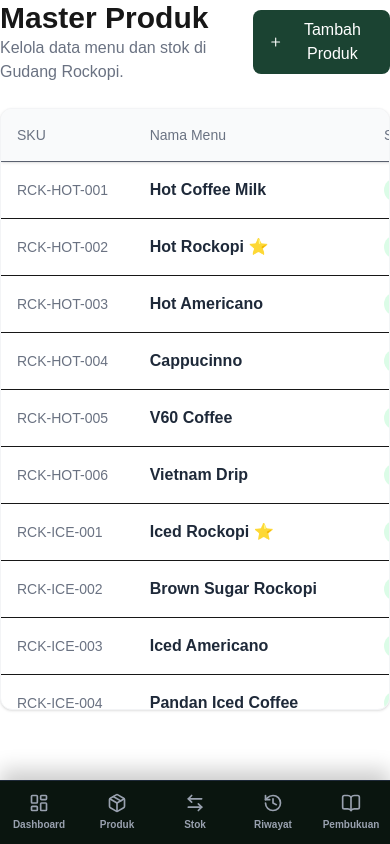
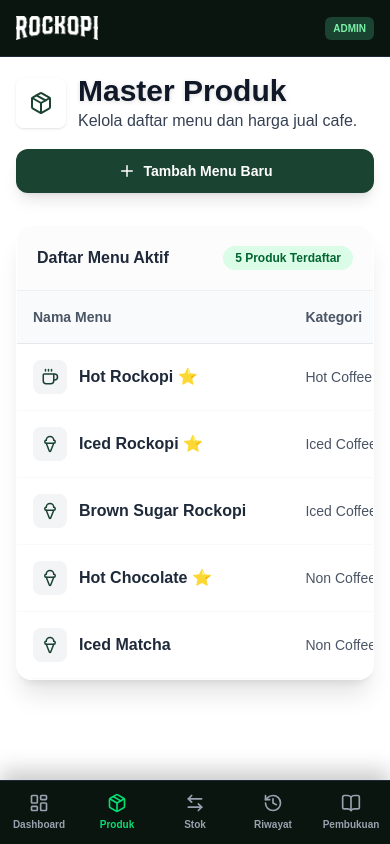
Before and after one commit to jacquilla/rockopi-app, a Next.js app: page /products in a window 390 px wide. Built offline with nearby package versions, Linux system fonts and the light colour scheme.

Commit message:
memperbaiki tampilan mobile dan menambah halaman produk

```diff
--- a/app/(admin)/layout.tsx
+++ b/app/(admin)/layout.tsx
@@ -9,11 +9,11 @@ import {
   History,
   BookOpen,
 } from "lucide-react";
-import "../globals.css"; // Pastikan path CSS ini sesuai dengan struktur Anda
+import "../globals.css";
 
 const menuItems = [
   { name: "Dashboard", path: "/", icon: LayoutDashboard },
-  { name: "Master Produk", path: "#", icon: Package }, // Ganti '#' dengan path asli Anda jika ada
+  { name: "Master Produk", path: "/products", icon: Package }, // Jalur sudah diperbaiki ke /products
   { name: "In/Out Stok", path: "/transactions", icon: ArrowLeftRight },
   { name: "Riwayat", path: "/logs", icon: History },
   { name: "Pembukuan", path: "/finance", icon: BookOpen },
@@ -25,25 +25,27 @@ export default function RootLayout({
   children: React.ReactNode;
 }) {
   const pathname = usePathname();
-
-  // Menyembunyikan navigasi jika sedang berada di halaman order pelanggan
   const isCustomerPage = pathname === "/order";
 
   return (
     <html lang="en">
       <body className="bg-gray-50">
         <div className="flex h-screen overflow-hidden">
-          {/* --- SIDEBAR DESKTOP (Disembunyikan di Layar HP) --- */}
+          {/* --- SIDEBAR DESKTOP --- */}
           {!isCustomerPage && (
             <aside className="hidden md:flex flex-col w-64 bg-[#0a150f] text-white border-r border-gray-800 transition-all">
-              <div className="p-6 border-b border-gray-800 flex flex-col items-center justify-center">
-                <h1 className="text-3xl font-black tracking-widest uppercase">
-                  ROCKOPI
-                </h1>
-                <p className="text-xs tracking-widest text-gray-400 mt-1">
-                  WAREHOUSE
+              {/* Bagian Logo Baru di Halaman Admin */}
+              <div className="p-6 border-b border-gray-800 flex flex-col items-center justify-center bg-black/20">
+                <img
+                  src="/logo.png"
+                  alt="Logo Rockopi"
+                  className="h-10 object-contain drop-shadow-xl mb-1"
+                />
+                <p className="text-[10px] tracking-[0.2em] text-green-400 font-bold uppercase">
+                  Warehouse Panel
                 </p>
               </div>
+
               <nav className="flex-1 py-6 px-4 space-y-2 overflow-y-auto">
                 {menuItems.map((item) => {
                   const isActive = pathname === item.path;
@@ -54,7 +56,7 @@ export default function RootLayout({
                       href={item.path}
                       className={`flex items-center gap-4 px-4 py-3 rounded-xl transition-all duration-200 ${
                         isActive
-                          ? "bg-[#1B4332] text-white font-bold"
+                          ? "bg-[#1B4332] text-white font-bold shadow-lg"
                           : "text-gray-400 hover:bg-white/5 hover:text-white"
                       }`}
                     >
@@ -64,25 +66,47 @@ export default function RootLayout({
                   );
                 })}
               </nav>
+
+              {/* Badge Lingkar Kecil di Bawah Sidebar */}
+              <div className="p-4 border-t border-gray-800 flex justify-center opacity-50 hover:opacity-100 transition-opacity">
+                <img
+                  src="/rockopi.png"
+                  alt="Rockopi Badge"
+                  className="w-10 h-10 object-cover rounded-full"
+                />
+              </div>
             </aside>
           )}
 
           {/* --- KONTEN UTAMA --- */}
-          {/* Tambahkan pb-20 (padding bottom) khusus di HP agar konten tidak tertutup menu bawah */}
           <main
             className={`flex-1 overflow-y-auto ${!isCustomerPage ? "pb-20 md:pb-0" : ""}`}
           >
-            {children}
+            {/* Header Mobile dengan Logo (Hanya muncul di HP) */}
+            {!isCustomerPage && (
+              <div className="md:hidden bg-[#0a150f] text-white p-4 flex items-center justify-between border-b border-gray-800 sticky top-0 z-40">
+                <img
+                  src="/logo.png"
+                  alt="Logo Rockopi"
+                  className="h-6 object-contain"
+                />
+                <span className="text-[10px] bg-[#1B4332] px-2 py-1 rounded-md font-bold text-green-300">
+                  ADMIN
+                </span>
+              </div>
+            )}
+            <div className={!isCustomerPage ? "p-4 md:p-8" : ""}>
+              {children}
+            </div>
           </main>
 
-          {/* --- FLOATING BOTTOM NAVIGATION (Hanya Muncul di Layar HP) --- */}
+          {/* --- FLOATING BOTTOM NAVIGATION (MOBILE) --- */}
           {!isCustomerPage && (
             <nav className="md:hidden fixed bottom-0 left-0 right-0 bg-[#0a150f] text-gray-400 border-t border-gray-800 z-50 flex justify-around items-center h-16 pb-safe shadow-[0_-10px_20px_rgba(0,0,0,0.2)]">
               {menuItems.map((item) => {
                 const isActive = pathname === item.path;
                 const Icon = item.icon;
 
-                // Menyingkat teks untuk mobile agar tidak bertabrakan
                 let shortName = item.name;
                 if (item.name === "Master Produk") shortName = "Produk";
                 if (item.name === "In/Out Stok") shortName = "Stok";
@@ -97,10 +121,7 @@ export default function RootLayout({
                         : "hover:text-gray-200 active:text-white"
                     }`}
                   >
-                    <Icon
-                      size={20}
-                      className={isActive ? "animate-bounce-short" : ""}
-                    />
+                    <Icon size={20} />
                     <span className="text-[10px] font-bold">{shortName}</span>
                   </Link>
                 );
--- a/app/(admin)/products/page.tsx
+++ b/app/(admin)/products/page.tsx
@@ -1,259 +1,114 @@
-import { Plus } from "lucide-react";
+"use client";
 
-// --- MOCK DATA 25 MENU ROCKOPI ---
-const mockProducts = [
+import { Package, Plus, Coffee, IceCream, Utensils } from "lucide-react";
+
+const currentProducts = [
   {
     id: 1,
-    sku: "RCK-HOT-001",
-    name: "Hot Coffee Milk",
-    current_stock: 99,
-    min_stock: 20,
-    unit: "Cup",
+    name: "Hot Rockopi ⭐",
+    category: "Hot Coffee",
+    price: 25000,
+    status: "Aktif",
   },
   {
     id: 2,
-    sku: "RCK-HOT-002",
-    name: "Hot Rockopi ⭐",
-    current_stock: 99,
-    min_stock: 20,
-    unit: "Cup",
+    name: "Iced Rockopi ⭐",
+    category: "Iced Coffee",
+    price: 25000,
+    status: "Aktif",
   },
   {
     id: 3,
-    sku: "RCK-HOT-003",
-    name: "Hot Americano",
-    current_stock: 99,
-    min_stock: 20,
-    unit: "Cup",
+    name: "Brown Sugar Rockopi",
+    category: "Iced Coffee",
+    price: 25000,
+    status: "Aktif",
   },
   {
     id: 4,
-    sku: "RCK-HOT-004",
-    name: "Cappucinno",
-    current_stock: 99,
-    min_stock: 20,
-    unit: "Cup",
+    name: "Hot Chocolate ⭐",
+    category: "Non Coffee",
+    price: 25000,
+    status: "Aktif",
   },
   {
     id: 5,
-    sku: "RCK-HOT-005",
-    name: "V60 Coffee",
-    current_stock: 99,
-    min_stock: 20,
-    unit: "Cup",
-  },
-  {
-    id: 6,
-    sku: "RCK-HOT-006",
-    name: "Vietnam Drip",
-    current_stock: 99,
-    min_stock: 20,
-    unit: "Cup",
-  },
-  {
-    id: 7,
-    sku: "RCK-ICE-001",
-    name: "Iced Rockopi ⭐",
-    current_stock: 99,
-    min_stock: 20,
-    unit: "Cup",
-  },
-  {
-    id: 8,
-    sku: "RCK-ICE-002",
-    name: "Brown Sugar Rockopi",
-    current_stock: 99,
-    min_stock: 20,
-    unit: "Cup",
-  },
-  {
-    id: 9,
-    sku: "RCK-ICE-003",
-    name: "Iced Americano",
-    current_stock: 99,
-    min_stock: 20,
-    unit: "Cup",
-  },
-  {
-    id: 10,
-    sku: "RCK-ICE-004",
-    name: "Pandan Iced Coffee",
-    current_stock: 99,
-    min_stock: 20,
-    unit: "Cup",
-  },
-  {
-    id: 11,
-    sku: "RCK-ICE-005",
-    name: "Banana Iced Coffee",
-    current_stock: 99,
-    min_stock: 20,
-    unit: "Cup",
-  },
-  {
-    id: 12,
-    sku: "RCK-ICE-006",
-    name: "Butterscotch Iced Coffee",
-    current_stock: 99,
-    min_stock: 20,
-    unit: "Cup",
-  },
-  {
-    id: 13,
-    sku: "RCK-ICE-007",
-    name: "Caramel Macchiato ⭐",
-    current_stock: 99,
-    min_stock: 20,
-    unit: "Cup",
-  },
-  {
-    id: 14,
-    sku: "RCK-ICE-008",
-    name: "Japanese Iced Coffee",
-    current_stock: 99,
-    min_stock: 20,
-    unit: "Cup",
-  },
-  {
-    id: 15,
-    sku: "RCK-ICE-009",
-    name: "Iced Hazelnut Latte",
-    current_stock: 99,
-    min_stock: 20,
-    unit: "Cup",
-  },
-  {
-    id: 16,
-    sku: "RCK-NON-001",
-    name: "Hot Chocolate ⭐",
-    current_stock: 99,
-    min_stock: 20,
-    unit: "Cup",
-  },
-  {
-    id: 17,
-    sku: "RCK-NON-002",
-    name: "Iced Chocolate ⭐",
-    current_stock: 99,
-    min_stock: 20,
-    unit: "Cup",
-  },
-  {
-    id: 18,
-    sku: "RCK-NON-003",
-    name: "Hot Matcha",
-    current_stock: 99,
-    min_stock: 20,
-    unit: "Cup",
-  },
-  {
-    id: 19,
-    sku: "RCK-NON-004",
     name: "Iced Matcha",
-    current_stock: 99,
-    min_stock: 20,
-    unit: "Cup",
-  },
-  {
-    id: 20,
-    sku: "RCK-NON-005",
-    name: "Hot Taro",
-    current_stock: 99,
-    min_stock: 20,
-    unit: "Cup",
-  },
-  {
-    id: 21,
-    sku: "RCK-NON-006",
-    name: "Iced Taro",
-    current_stock: 99,
-    min_stock: 20,
-    unit: "Cup",
-  },
-  {
-    id: 22,
-    sku: "RCK-NON-007",
-    name: "Hot Vanilla",
-    current_stock: 99,
-    min_stock: 20,
-    unit: "Cup",
-  },
-  {
-    id: 23,
-    sku: "RCK-NON-008",
-    name: "Iced Vanilla",
-    current_stock: 99,
-    min_stock: 20,
-    unit: "Cup",
-  },
-  {
-    id: 24,
-    sku: "RCK-NON-009",
-    name: "Hot Lemon Tea",
-    current_stock: 99,
-    min_stock: 20,
-    unit: "Cup",
-  },
-  {
-    id: 25,
-    sku: "RCK-NON-010",
-    name: "Iced Lemon Tea",
-    current_stock: 99,
-    min_stock: 20,
-    unit: "Cup",
+    category: "Non Coffee",
+    price: 30000,
+    status: "Aktif",
   },
 ];
 
-export default function MasterProductsUI() {
+export default function ProductsPage() {
   return (
-    <div className="space-y-6">
-      <header className="flex justify-between items-center">
-        <div>
-          <h2 className="text-3xl font-bold">Master Produk</h2>
-          <p className="text-gray-500">
-            Kelola data menu dan stok di Gudang Rockopi.
-          </p>
+    <div className="space-y-6 max-w-6xl mx-auto">
+      {/* HEADER UTAMA */}
+      <div className="flex flex-col sm:flex-row justify-between items-start sm:items-center gap-4">
+        <header className="flex items-center gap-3">
+          <div className="p-3 bg-white/80 backdrop-blur-sm text-[#1B4332] rounded-lg shadow-sm border border-white/50">
+            <Package size={24} />
+          </div>
+          <div>
+            <h2 className="text-3xl font-bold text-gray-900 drop-shadow-sm">
+              Master Produk
+            </h2>
+            <p className="text-gray-700 font-medium">
+              Kelola daftar menu dan harga jual cafe.
+            </p>
+          </div>
+        </header>
+
+        <button className="w-full sm:w-auto bg-[#1B4332] hover:bg-green-900 text-white font-bold px-5 py-3 rounded-xl flex items-center justify-center gap-2 shadow-lg transition-transform active:scale-95 text-sm">
+          <Plus size={18} /> Tambah Menu Baru
+        </button>
+      </div>
+
+      {/* STRUKTUR TABEL MENU */}
+      <div className="bg-white/90 backdrop-blur-xl rounded-2xl shadow-xl border border-white/60 overflow-hidden mt-8">
+        <div className="p-5 border-b border-gray-200/60 bg-gray-50/50 flex justify-between items-center">
+          <h3 className="font-bold text-gray-800">Daftar Menu Aktif</h3>
+          <span className="text-xs font-bold bg-green-100 text-green-800 px-3 py-1 rounded-full">
+            {currentProducts.length} Produk Terdaftar
+          </span>
         </div>
-        <button className="flex items-center gap-2 bg-[#1B4332] text-white px-4 py-2 rounded-lg hover:bg-green-900 transition-colors">
-          <Plus size={18} /> Tambah Produk
-        </button>
-      </header>
 
-      <div className="bg-white rounded-xl shadow-sm border border-gray-100 overflow-hidden">
-        <div className="max-h-[600px] overflow-y-auto">
+        <div className="overflow-x-auto">
           <table className="w-full text-left border-collapse min-w-[600px]">
-            <thead className="sticky top-0 bg-gray-50 shadow-sm">
-              <tr className="border-b text-sm text-gray-500">
-                <th className="p-4 font-medium">SKU</th>
-                <th className="p-4 font-medium">Nama Menu</th>
-                <th className="p-4 font-medium">Stok Saat Ini</th>
-                <th className="p-4 font-medium">Aksi</th>
+            <thead className="bg-gray-50">
+              <tr className="border-b border-gray-200 text-sm text-gray-600">
+                <th className="p-4 font-bold">Nama Menu</th>
+                <th className="p-4 font-bold">Kategori</th>
+                <th className="p-4 font-bold">Harga Jual</th>
+                <th className="p-4 font-bold text-center">Status</th>
               </tr>
             </thead>
             <tbody>
-              {mockProducts.map((product) => (
+              {currentProducts.map((product) => (
                 <tr
                   key={product.id}
-                  className="border-b hover:bg-gray-50 transition-colors"
+                  className="border-b border-gray-100/50 hover:bg-white/60 transition-colors"
                 >
-                  <td className="p-4 font-mono text-sm text-gray-500">
-                    {product.sku}
-                  </td>
-                  <td className="p-4 font-bold text-gray-800">
+                  <td className="p-4 font-bold text-gray-800 flex items-center gap-3">
+                    <div className="p-2 bg-gray-100 rounded-lg text-[#1B4332]">
+                      {product.category.includes("Hot") ? (
+                        <Coffee size={18} />
+                      ) : (
+                        <IceCream size={18} />
+                      )}
+                    </div>
                     {product.name}
                   </td>
-                  <td className="p-4">
-                    <span className="bg-green-100 text-green-800 px-3 py-1 rounded-full text-sm font-bold">
-                      {product.current_stock} {product.unit}
+                  <td className="p-4 text-sm font-medium text-gray-600">
+                    {product.category}
+                  </td>
+                  <td className="p-4 font-bold text-gray-900">
+                    Rp {product.price.toLocaleString("id-ID")}
+                  </td>
+                  <td className="p-4 text-center">
+                    <span className="bg-green-100 text-green-800 border border-green-200 px-3 py-1 rounded-full text-xs font-bold shadow-sm">
+                      {product.status}
                     </span>
-                  </td>
-                  <td className="p-4">
-                    <button className="text-blue-600 hover:underline text-sm mr-3">
-                      Edit
-                    </button>
-                    <button className="text-red-600 hover:underline text-sm">
-                      Hapus
-                    </button>
                   </td>
                 </tr>
               ))}
```
